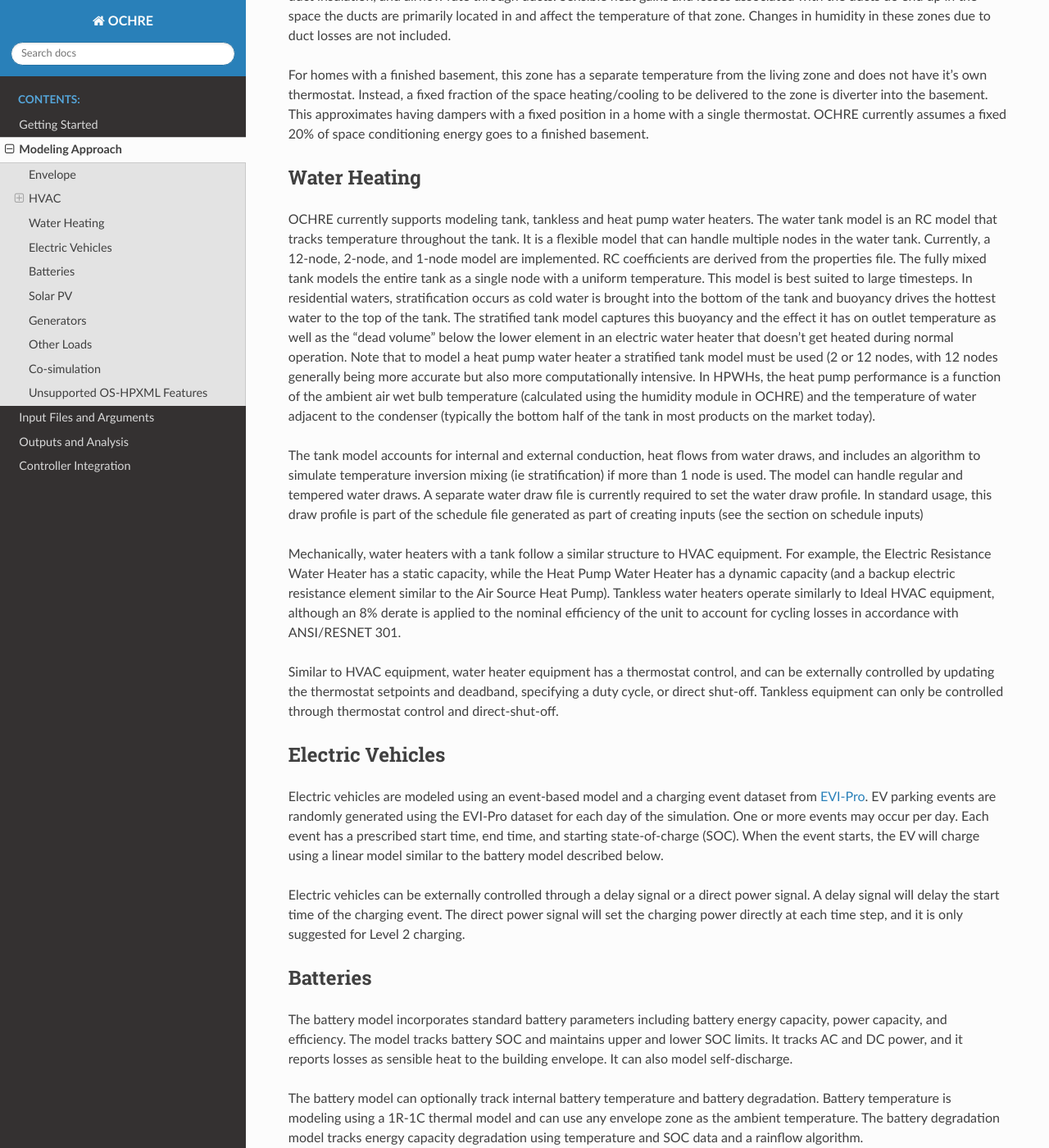
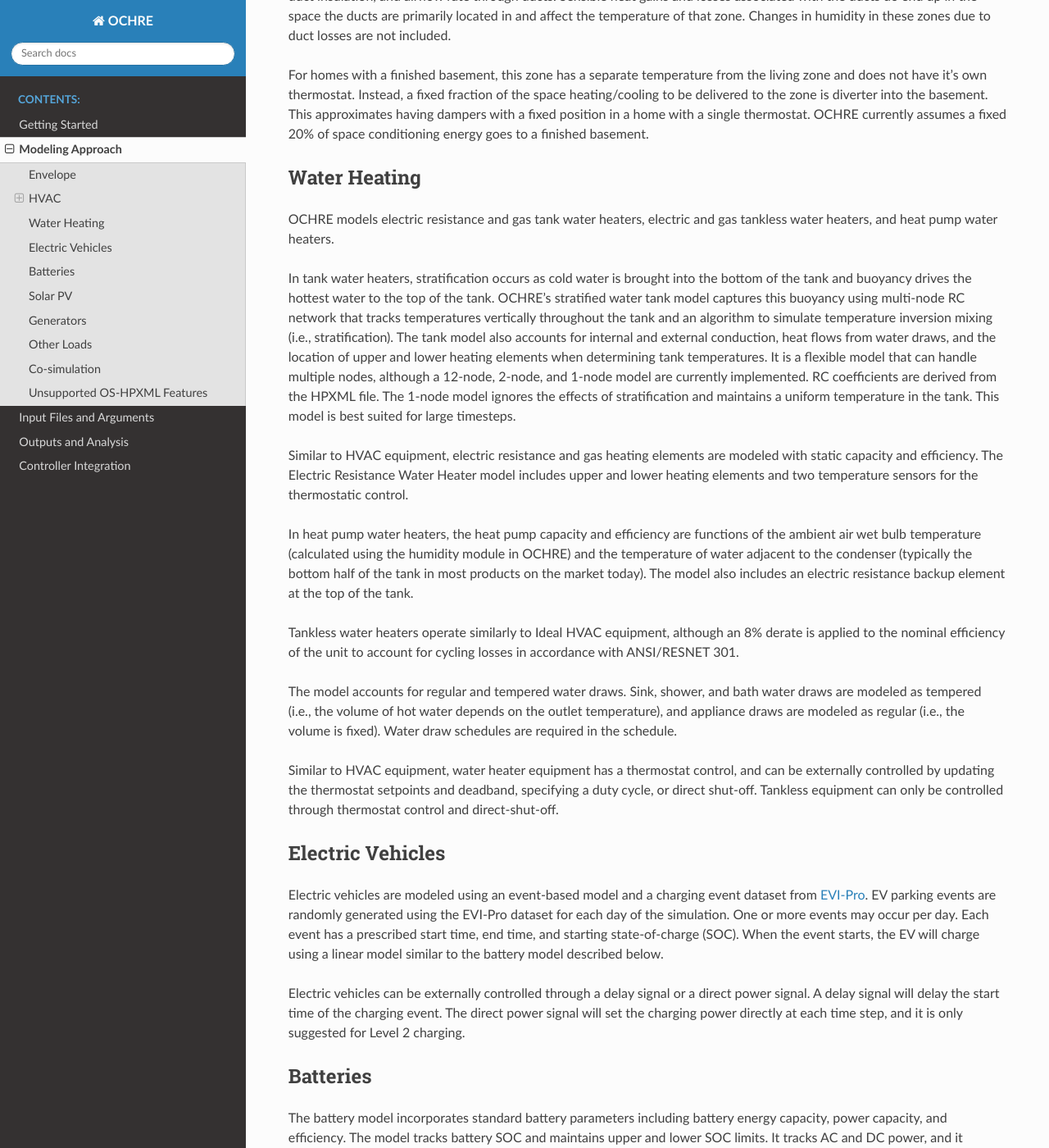
Before and after one commit to NREL/OCHRE, a Sphinx documentation site: the page built from docs/source/ModelingApproach.rst, in a window 1280 px wide and 1400 px high, scrolled down 4548 px. Shown: the whole window at 82% size. Built offline with Sphinx 7.4.7 and the Read the Docs theme 2.0.0, drawn with Linux system fonts in a browser that asks for light colours.

Commit message:
update WH modeling approach

```diff
--- a/docs/source/ModelingApproach.rst
+++ b/docs/source/ModelingApproach.rst
@@ -219,47 +219,48 @@ basement.
 Water Heating
 -------------
 
-OCHRE currently supports modeling tank, tankless and heat pump water
-heaters. The water tank model is an RC model that tracks temperature
-throughout the tank. It is a flexible model that can handle multiple
-nodes in the water tank. Currently, a 12-node, 2-node, and 1-node model
-are implemented. RC coefficients are derived from the properties file.
-The fully mixed tank models the entire tank as a single node with a
-uniform temperature. This model is best suited to large timesteps. In
-residential waters, stratification occurs as cold water is brought into
-the bottom of the tank and buoyancy drives the hottest water to the top
-of the tank. The stratified tank model captures this buoyancy and the
-effect it has on outlet temperature as well as the “dead volume” below
-the lower element in an electric water heater that doesn’t get heated
-during normal operation. Note that to model a heat pump water heater a
-stratified tank model must be used (2 or 12 nodes, with 12 nodes
-generally being more accurate but also more computationally intensive.
-In HPWHs, the heat pump performance is a function of the ambient air wet
-bulb temperature (calculated using the humidity module in OCHRE) and the
-temperature of water adjacent to the condenser (typically the bottom
-half of the tank in most products on the market today).
+OCHRE models electric resistance and gas tank water heaters, electric and gas
+tankless water heaters, and heat pump water heaters.
 
-The tank model accounts for internal and external conduction, heat flows
-from water draws, and includes an algorithm to simulate temperature
-inversion mixing (ie stratification) if more than 1 node is used. The
-model can handle regular and tempered water draws. A separate water draw
-file is currently required to set the water draw profile. In standard
-usage, this draw profile is part of the schedule file generated as part
-of creating inputs (see the section on schedule inputs)
+In tank water heaters, stratification occurs as cold water is brought into the
+bottom of the tank and buoyancy drives the hottest water to the top of the
+tank. OCHRE's stratified water tank model captures this buoyancy using
+multi-node RC network that tracks temperatures vertically throughout the tank
+and an algorithm to simulate temperature inversion mixing (i.e.,
+stratification). The tank model also accounts for internal and external
+conduction, heat flows from water draws, and the location of upper and lower
+heating elements when determining tank temperatures. It is a flexible model
+that can handle multiple nodes, although a 12-node, 2-node, and 1-node model
+are currently implemented. RC coefficients are derived from the HPXML file.
+The 1-node model ignores the effects of stratification and maintains a uniform
+temperature in the tank. This model is best suited for large timesteps.
 
-Mechanically, water heaters with a tank follow a similar structure to
-HVAC equipment. For example, the Electric Resistance Water Heater has a
-static capacity, while the Heat Pump Water Heater has a dynamic capacity
-(and a backup electric resistance element similar to the Air Source Heat
-Pump). Tankless water heaters operate similarly to Ideal HVAC equipment,
-although an 8% derate is applied to the nominal efficiency of the unit
-to account for cycling losses in accordance with ANSI/RESNET 301.
+Similar to HVAC equipment, electric resistance and gas heating elements are
+modeled with static capacity and efficiency. The Electric Resistance Water
+Heater model includes upper and lower heating elements and two temperature
+sensors for the thermostatic control.
 
-Similar to HVAC equipment, water heater equipment has a thermostat
-control, and can be externally controlled by updating the thermostat
-setpoints and deadband, specifying a duty cycle, or direct shut-off.
-Tankless equipment can only be controlled through thermostat control and
-direct-shut-off.
+In heat pump water heaters, the heat pump capacity and efficiency are
+functions of the ambient air wet bulb temperature (calculated using the
+humidity module in OCHRE) and the temperature of water adjacent to the
+condenser (typically the bottom half of the tank in most products on the
+market today). The model also includes an electric resistance backup element
+at the top of the tank.
+
+Tankless water heaters operate similarly to Ideal HVAC equipment, although an
+8% derate is applied to the nominal efficiency of the unit to account for
+cycling losses in accordance with ANSI/RESNET 301.
+
+The model accounts for regular and tempered water draws. Sink, shower, and
+bath water draws are modeled as tempered (i.e., the volume of hot water
+depends on the outlet temperature), and appliance draws are modeled as regular
+(i.e., the volume is fixed). Water draw schedules are required in the
+schedule.
+
+Similar to HVAC equipment, water heater equipment has a thermostat control,
+and can be externally controlled by updating the thermostat setpoints and
+deadband, specifying a duty cycle, or direct shut-off. Tankless equipment can
+only be controlled through thermostat control and direct-shut-off.
 
 Electric Vehicles
 -----------------
```
